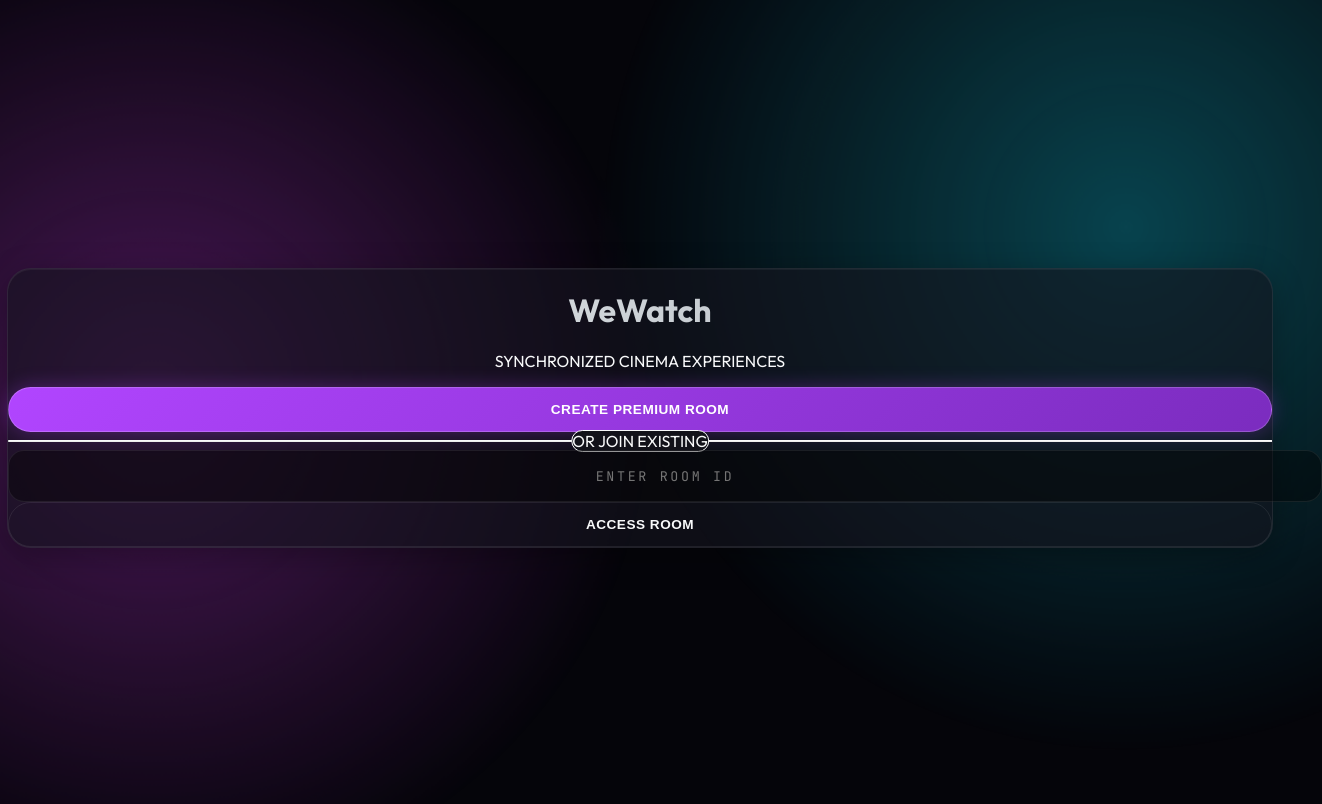
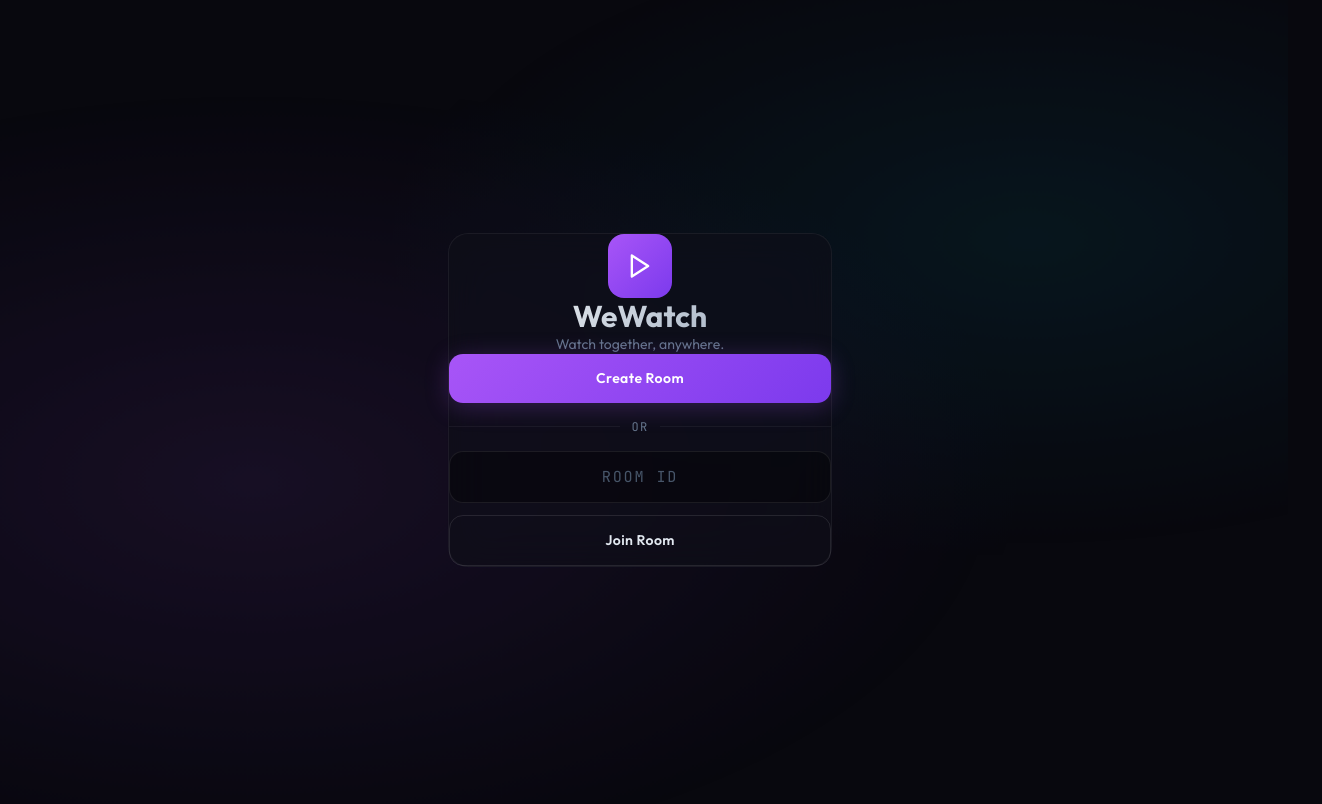
Before and after one commit to MustafaElsayed74/WEWatch, a Next.js app: page / in a window 1280 px wide. Shown: the top 804 px of the page, 1322 px wide, since content can reach past the window. Built offline with nearby package versions, Linux system fonts and the light colour scheme.

Commit message:
fix: complete rewrite - fix Tailwind v4 syntax, clean UI, robust sync API

```diff
--- a/src/app/globals.css
+++ b/src/app/globals.css
@@ -1,145 +1,124 @@
-@tailwind base;
-@tailwind components;
-@tailwind utilities;
+@import "tailwindcss";
 
-:root {
-  --background: #05050A; /* Deep midnight black */
-  --foreground: #F8F9FA;
-  --primary: #B145FF; /* Neon Purple */
-  --primary-glow: rgba(177, 69, 255, 0.5);
-  --secondary: #00F0FF; /* Vibrant Cyan */
-  --secondary-glow: rgba(0, 240, 255, 0.4);
-  --glass-bg: rgba(20, 20, 30, 0.6);
-  --glass-border: rgba(255, 255, 255, 0.08);
-  --surface: #12121A;
+@theme {
+  --color-primary: #a855f7;
+  --color-primary-dark: #7c3aed;
+  --color-accent: #06b6d4;
+  --color-surface: #0f0f17;
+  --color-surface-light: #1a1a2e;
+  --color-glass: rgba(15, 15, 23, 0.7);
+  --color-glass-border: rgba(255, 255, 255, 0.06);
+  --color-muted: #64748b;
+
+  --font-sans: "Outfit", system-ui, sans-serif;
+  --font-mono: "JetBrains Mono", monospace;
 }
 
+/* ---- Base ---- */
+*, *::before, *::after { box-sizing: border-box; margin: 0; padding: 0; }
+
 body {
-  background-color: var(--background);
-  color: var(--foreground);
-  font-family: var(--font-outfit), sans-serif;
+  background: #08080e;
+  color: #f1f5f9;
+  font-family: var(--font-sans);
+  min-height: 100vh;
   overflow-x: hidden;
-  position: relative;
-  min-height: 100vh;
 }
 
-/* Dynamic Cinematic Background Mesh */
+/* Animated gradient background */
 body::before {
-  content: '';
-  position: fixed;
-  top: 0; left: 0; right: 0; bottom: 0;
+  content: "";
+  position: fixed; inset: 0;
   background:
-    radial-gradient(circle at 15% 50%, var(--primary-glow) 0%, transparent 40%),
-    radial-gradient(circle at 85% 30%, var(--secondary-glow) 0%, transparent 40%);
+    radial-gradient(ellipse 60% 50% at 20% 60%, rgba(168,85,247,.12), transparent),
+    radial-gradient(ellipse 50% 40% at 80% 30%, rgba(6,182,212,.10), transparent);
   z-index: -1;
-  animation: bgBreathing 15s ease-in-out infinite alternate;
-  opacity: 0.7;
+  animation: drift 20s ease-in-out infinite alternate;
+}
+@keyframes drift {
+  0% { opacity: .8; transform: scale(1); }
+  100% { opacity: 1; transform: scale(1.08); }
 }
 
-@keyframes bgBreathing {
-  0% { transform: scale(1); filter: hue-rotate(0deg); }
-  50% { transform: scale(1.1); filter: hue-rotate(15deg); }
-  100% { transform: scale(1); filter: hue-rotate(0deg); }
+/* ---- Glass Panel ---- */
+.glass {
+  background: var(--color-glass);
+  backdrop-filter: blur(20px) saturate(1.4);
+  -webkit-backdrop-filter: blur(20px) saturate(1.4);
+  border: 1px solid var(--color-glass-border);
+  border-radius: 20px;
 }
 
-/* Advanced Glassmorphism */
-.glass-panel {
-  background: var(--glass-bg);
-  backdrop-filter: blur(24px) saturate(150%);
-  -webkit-backdrop-filter: blur(24px) saturate(150%);
-  border: 1px solid var(--glass-border);
-  box-shadow: 0 8px 32px 0 rgba(0, 0, 0, 0.3), inset 0 1px 0 rgba(255,255,255,0.05);
-  border-radius: 24px;
+/* ---- Buttons ---- */
+.btn {
+  display: inline-flex; align-items: center; justify-content: center;
+  gap: .5rem;
+  padding: .875rem 1.75rem;
+  border-radius: 14px;
+  font-weight: 600;
+  font-size: .875rem;
+  letter-spacing: .03em;
+  cursor: pointer;
+  transition: all .25s cubic-bezier(.4,0,.2,1);
+  border: none;
+}
+.btn-primary {
+  background: linear-gradient(135deg, var(--color-primary), var(--color-primary-dark));
+  color: #fff;
+  box-shadow: 0 4px 24px rgba(168,85,247,.25);
+}
+.btn-primary:hover {
+  transform: translateY(-2px);
+  box-shadow: 0 8px 32px rgba(168,85,247,.4);
+}
+.btn-outline {
+  background: transparent;
+  color: #e2e8f0;
+  border: 1px solid rgba(255,255,255,.1);
+}
+.btn-outline:hover {
+  background: rgba(255,255,255,.04);
+  border-color: var(--color-accent);
 }
 
-/* Premium Buttons */
-.btn {
-  display: inline-flex;
-  align-items: center;
-  justify-content: center;
-  padding: 0.875rem 2rem;
-  border-radius: 100px;
-  font-weight: 600;
-  letter-spacing: 0.5px;
-  transition: all 0.3s cubic-bezier(0.25, 1, 0.5, 1);
-  position: relative;
-  overflow: hidden;
-  text-transform: uppercase;
-  font-size: 0.85rem;
-  cursor: pointer;
+/* ---- Input ---- */
+.input {
+  width: 100%;
+  padding: .875rem 1.25rem;
+  background: rgba(0,0,0,.35);
+  border: 1px solid rgba(255,255,255,.08);
+  border-radius: 14px;
+  color: #fff;
+  font-family: var(--font-mono);
+  font-size: .95rem;
+  letter-spacing: .12em;
+  text-align: center;
+  transition: all .2s ease;
+}
+.input::placeholder { color: #475569; }
+.input:focus {
+  outline: none;
+  border-color: var(--color-accent);
+  box-shadow: 0 0 0 3px rgba(6,182,212,.15);
 }
 
-.btn-primary {
-  background: linear-gradient(135deg, var(--primary) 0%, #7B2CBF 100%);
-  color: white;
-  border: 1px solid rgba(255,255,255,0.2);
-  box-shadow: 0 0 20px rgba(177, 69, 255, 0.3);
+/* ---- Utilities ---- */
+.text-gradient {
+  background: linear-gradient(135deg, #f8fafc, #94a3b8);
+  -webkit-background-clip: text; background-clip: text;
+  -webkit-text-fill-color: transparent;
 }
 
-.btn-primary:hover {
-  transform: translateY(-2px);
-  box-shadow: 0 0 30px rgba(177, 69, 255, 0.5);
-  filter: brightness(1.1);
+@keyframes fadeUp {
+  from { opacity: 0; transform: translateY(20px); }
+  to   { opacity: 1; transform: translateY(0); }
 }
+.animate-up { animation: fadeUp .6s cubic-bezier(.16,1,.3,1) both; }
 
-.btn-secondary {
-  background: transparent;
-  color: var(--foreground);
-  border: 1px solid var(--glass-border);
-}
+@keyframes spin { to { transform: rotate(360deg); } }
+.spinner { animation: spin 1s linear infinite; }
 
-.btn-secondary:hover {
-  background: rgba(255,255,255,0.05);
-  border-color: var(--secondary);
-  box-shadow: 0 0 15px var(--secondary-glow);
-}
-
-/* Inputs */
-.input-premium {
-  background: rgba(0,0,0,0.4);
-  border: 1px solid var(--glass-border);
-  color: white;
-  padding: 1rem 1.5rem;
-  border-radius: 16px;
-  font-family: var(--font-mono), monospace;
-  transition: all 0.3s ease;
-  width: 100%;
-}
-
-.input-premium:focus {
-  outline: none;
-  border-color: var(--secondary);
-  box-shadow: 0 0 0 2px rgba(0, 240, 255, 0.2);
-  background: rgba(0,0,0,0.6);
-}
-
-/* Text Gradients */
-.text-gradient {
-  background: linear-gradient(to right, #F8F9FA, #A0AAB2);
-  -webkit-background-clip: text;
-  -webkit-text-fill-color: transparent;
-  background-clip: text;
-}
-
-.text-gradient-primary {
-  background: linear-gradient(135deg, var(--primary) 0%, var(--secondary) 100%);
-  -webkit-background-clip: text;
-  -webkit-text-fill-color: transparent;
-  background-clip: text;
-}
-
-/* Custom Scrollbar */
-::-webkit-scrollbar { width: 8px; }
-::-webkit-scrollbar-track { background: var(--background); }
-::-webkit-scrollbar-thumb { background: rgba(255,255,255,0.1); border-radius: 10px; }
-::-webkit-scrollbar-thumb:hover { background: var(--primary); }
-
-/* Utilities */
-.animate-fade-in { animation: fadeIn 0.8s cubic-bezier(0.16, 1, 0.3, 1) forwards; }
-.animate-slide-up { animation: slideUp 0.8s cubic-bezier(0.16, 1, 0.3, 1) forwards; }
-
-@keyframes fadeIn { from { opacity: 0; } to { opacity: 1; } }
-@keyframes slideUp {
-  from { opacity: 0; transform: translateY(30px); }
-  to { opacity: 1; transform: translateY(0); }
-}
+/* Scrollbar */
+::-webkit-scrollbar { width: 6px; }
+::-webkit-scrollbar-track { background: transparent; }
+::-webkit-scrollbar-thumb { background: rgba(255,255,255,.08); border-radius: 100px; }
--- a/src/app/page.js
+++ b/src/app/page.js
@@ -8,7 +8,6 @@ export default function Home() {
   const [joinRoomId, setJoinRoomId] = useState('');
 
   const createRoom = () => {
-    // Generate a random 6-character room ID
     const roomId = Math.random().toString(36).substring(2, 8).toUpperCase();
     router.push(`/room/${roomId}`);
   };
@@ -21,47 +20,49 @@ export default function Home() {
   };
 
   return (
-    <main className="flex flex-col items-center justify-center min-h-screen p-4 animate-fade-in">
-      <div className="absolute top-8 left-8 text-2xl font-bold tracking-wider text-gradient-primary">WW</div>
+    <div className="min-h-screen flex items-center justify-center p-6">
+      <div className="glass w-full max-w-sm p-10 animate-up" style={{ animationDelay: '.1s' }}>
+        {/* Logo */}
+        <div className="text-center mb-10">
+          <div className="inline-flex items-center justify-center w-16 h-16 rounded-2xl mb-5"
+               style={{ background: 'linear-gradient(135deg, var(--color-primary), var(--color-primary-dark))' }}>
+            <svg width="28" height="28" viewBox="0 0 24 24" fill="none" stroke="#fff" strokeWidth="2" strokeLinecap="round" strokeLinejoin="round">
+              <polygon points="5 3 19 12 5 21 5 3"/>
+            </svg>
+          </div>
+          <h1 className="text-3xl font-bold text-gradient mb-2">WeWatch</h1>
+          <p className="text-muted text-sm">Watch together, anywhere.</p>
+        </div>
 
-      <div className="glass-panel w-full max-w-md text-center p-10 animate-slide-up relative">
-        {/* Glow effect behind the panel */}
-        <div className="absolute -inset-1 bg-gradient-to-r from-primary to-secondary blur-lg opacity-20 -z-10 rounded-[30px]"></div>
-
-        <h1 className="text-5xl font-extrabold mb-4 text-gradient">
-          WeWatch
-        </h1>
-        <p className="text-secondary mb-10 text-sm tracking-wide">
-          SYNCHRONIZED CINEMA EXPERIENCES
-        </p>
-
-        <div className="flex flex-col gap-6">
-          <button onClick={createRoom} className="btn btn-primary w-full group">
-            <span className="relative z-10">Create Premium Room</span>
-            <div className="absolute inset-0 bg-gradient-to-r from-secondary to-primary opacity-0 group-hover:opacity-100 transition-opacity duration-300"></div>
+        {/* Actions */}
+        <div className="flex flex-col gap-4">
+          <button onClick={createRoom} className="btn btn-primary w-full">
+            Create Room
           </button>
 
-          <div className="relative my-2">
-            <hr className="border-t border-glass-border" />
-            <span className="absolute top-1/2 left-1/2 transform -translate-x-1/2 -translate-y-1/2 bg-[#12121A] px-4 text-xs text-secondary font-mono tracking-widest uppercase rounded-full border border-glass-border">or join existing</span>
+          {/* Divider */}
+          <div className="flex items-center gap-3 my-1">
+            <div className="flex-1 h-px bg-white/5"></div>
+            <span className="text-muted text-xs font-mono uppercase tracking-widest">or</span>
+            <div className="flex-1 h-px bg-white/5"></div>
           </div>
 
-          <form onSubmit={joinRoom} className="flex flex-col gap-4 relative">
+          <form onSubmit={joinRoom} className="flex flex-col gap-3">
             <input
               type="text"
-              placeholder="ENTER ROOM ID"
-              className="input-premium text-center tracking-[0.2em] font-bold placeholder-gray-600 uppercase"
+              placeholder="ROOM ID"
+              className="input"
               value={joinRoomId}
               onChange={(e) => setJoinRoomId(e.target.value.toUpperCase())}
               maxLength={6}
               required
             />
-            <button type="submit" className="btn btn-secondary w-full">
-              Access Room
+            <button type="submit" className="btn btn-outline w-full">
+              Join Room
             </button>
           </form>
         </div>
       </div>
-    </main>
+    </div>
   );
 }
--- a/src/app/room/[roomId]/page.js
+++ b/src/app/room/[roomId]/page.js
@@ -11,16 +11,17 @@ export default function RoomPage() {
   const [videoUrl, setVideoUrl] = useState(null);
   const [hasJoined, setHasJoined] = useState(false);
   const [isHost, setIsHost] = useState(false);
+  const [checking, setChecking] = useState(true);
 
+  // Determine host status
   useEffect(() => {
-    // Check if the current user is the host
     const hostStatus = sessionStorage.getItem('weWatchHost_' + roomId) === 'true';
     setIsHost(hostStatus);
     if (hostStatus) setHasJoined(true);
   }, [roomId]);
 
+  // Poll for room state (video URL) until found
   useEffect(() => {
-    // Poll for videoUrl if it's not set
     if (videoUrl) return;
 
     const checkVideo = async () => {
@@ -31,63 +32,69 @@ export default function RoomPage() {
           setVideoUrl(data.state.videoUrl);
         }
       } catch (err) {
-        console.error("Failed to check room state", err);
+        console.error('Failed to check room state', err);
+      } finally {
+        setChecking(false);
       }
     };
 
     checkVideo();
-    const interval = setInterval(checkVideo, 2000); // Check every 2 seconds
-
+    const interval = setInterval(checkVideo, 2000);
     return () => clearInterval(interval);
   }, [roomId, videoUrl]);
 
   return (
-    <div className="flex flex-col min-h-screen p-4 md:p-8 animate-fade-in relative">
-      {/* Dynamic glow based on video state could go here, but for now a static ambient glow */}
-      <div className="absolute top-0 left-0 right-0 h-64 bg-gradient-to-b from-primary/10 to-transparent pointer-events-none"></div>
-
-      <header className="flex justify-between items-center mb-8 glass-panel border-b-0 border-r-0 border-l-0 rounded-t-none mt-[-2rem] mx-[-1rem] md:mx-0 md:mt-0 md:rounded-2xl md:border" style={{ padding: '1rem 2rem' }}>
-        <h2 className="text-2xl font-bold tracking-wider text-gradient-primary">WW</h2>
-        <div className="flex items-center gap-6">
-          <div className="flex flex-col items-end">
-            <span className="text-[0.65rem] text-secondary font-mono tracking-widest uppercase mb-1">Session ID</span>
-            <span className="font-mono bg-[#05050A] px-4 py-1.5 rounded-lg text-white border border-glass-border tracking-[0.2em] shadow-inner">
+    <div className="min-h-screen flex flex-col">
+      {/* Header */}
+      <header className="glass flex items-center justify-between px-6 py-4 mx-4 mt-4" style={{ borderRadius: 16 }}>
+        <span className="text-lg font-bold text-gradient">WeWatch</span>
+        <div className="flex items-center gap-4">
+          <div className="flex items-center gap-2">
+            <span className="text-muted text-xs font-mono">ROOM</span>
+            <code className="text-sm font-mono tracking-widest text-white bg-black/30 px-3 py-1 rounded-lg">
               {roomId}
-            </span>
+            </code>
           </div>
           {isHost && (
-            <div className="flex items-center gap-2 bg-primary/10 px-3 py-1.5 rounded-lg border border-primary/30">
-              <span className="w-2 h-2 rounded-full bg-primary animate-pulse"></span>
-              <span className="text-xs text-primary font-bold tracking-wider">HOST</span>
-            </div>
+            <span className="flex items-center gap-1.5 text-xs font-semibold px-2.5 py-1 rounded-lg"
+                  style={{ background: 'rgba(168,85,247,.15)', color: 'var(--color-primary)' }}>
+              <span className="w-1.5 h-1.5 rounded-full bg-primary" style={{ animation: 'pulse 2s infinite' }}></span>
+              HOST
+            </span>
           )}
         </div>
       </header>
 
-      <main className="flex-grow flex flex-col items-center justify-center w-full max-w-6xl mx-auto relative z-10">
-        {!videoUrl ? (
+      {/* Main */}
+      <main className="flex-1 flex items-center justify-center p-6">
+        {checking && !videoUrl ? (
+          /* Loading state */
+          <div className="text-muted text-sm animate-up">Connecting to room…</div>
+        ) : !videoUrl ? (
+          /* No video yet — show upload */
           <UploadModal roomId={roomId} setVideoUrl={setVideoUrl} />
         ) : !hasJoined ? (
-          <div className="glass-panel text-center p-12 max-w-md w-full relative overflow-hidden group animate-slide-up">
-            <div className="absolute inset-0 bg-gradient-to-b from-primary/5 to-transparent pointer-events-none"></div>
-            <div className="w-20 h-20 mx-auto bg-black/40 rounded-full flex items-center justify-center border border-glass-border mb-6 shadow-[0_0_30px_rgba(177,69,255,0.2)]">
-              <svg className="w-8 h-8 text-primary ml-1" fill="currentColor" viewBox="0 0 20 20">
-                <path d="M4 4l12 6-12 6z" />
+          /* Guest join screen */
+          <div className="glass w-full max-w-sm p-10 text-center animate-up">
+            <div className="w-16 h-16 mx-auto rounded-full flex items-center justify-center mb-6"
+                 style={{ background: 'rgba(168,85,247,.1)', border: '1px solid rgba(168,85,247,.2)' }}>
+              <svg width="24" height="24" viewBox="0 0 24 24" fill="var(--color-primary)" strokeWidth="0">
+                <polygon points="5 3 19 12 5 21 5 3"/>
               </svg>
             </div>
-            <h2 className="text-3xl font-bold mb-4 text-white">Ready to Watch?</h2>
-            <p className="text-secondary mb-10 text-sm leading-relaxed">
-              The host controls the playback timeline. Grab your popcorn and sync up.
+            <h2 className="text-2xl font-bold text-white mb-2">Ready to Watch?</h2>
+            <p className="text-muted text-sm mb-8 leading-relaxed">
+              The host controls playback. Hit play when you&apos;re ready.
             </p>
-            <button
-              className="btn btn-primary w-full text-lg py-4"
-              onClick={() => setHasJoined(true)}
-            >
+            <button className="btn btn-primary w-full" onClick={() => setHasJoined(true)}>
               Join Session
             </button>
           </div>
         ) : (
-          <VideoPlayer roomId={roomId} videoUrl={videoUrl} isHost={isHost} />
+          /* Video player */
+          <div className="w-full max-w-5xl animate-up">
+            <VideoPlayer roomId={roomId} videoUrl={videoUrl} isHost={isHost} />
+          </div>
         )}
       </main>
     </div>
```
Also changed, not shown: src/app/api/sync/route.js (+18 -19 lines), src/components/UploadModal.js (+43 -69 lines), src/components/VideoPlayer.js (+67 -84 lines).
